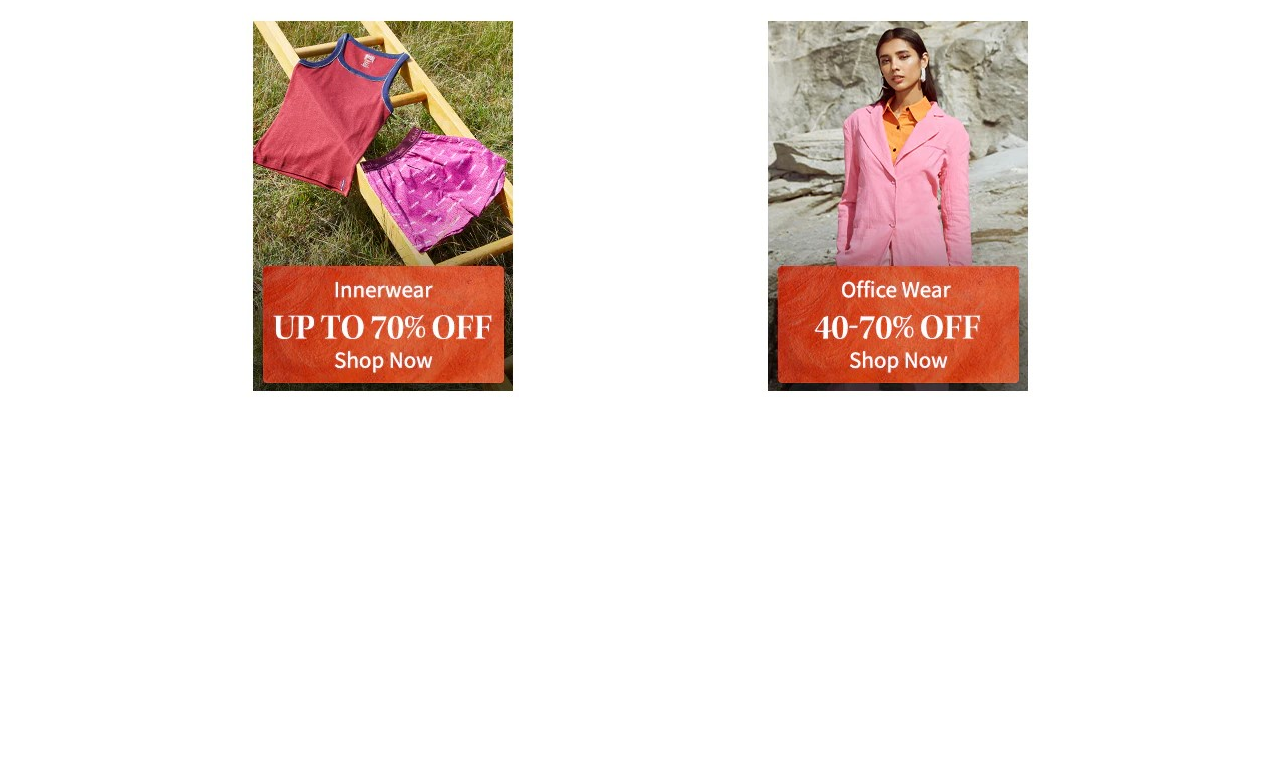
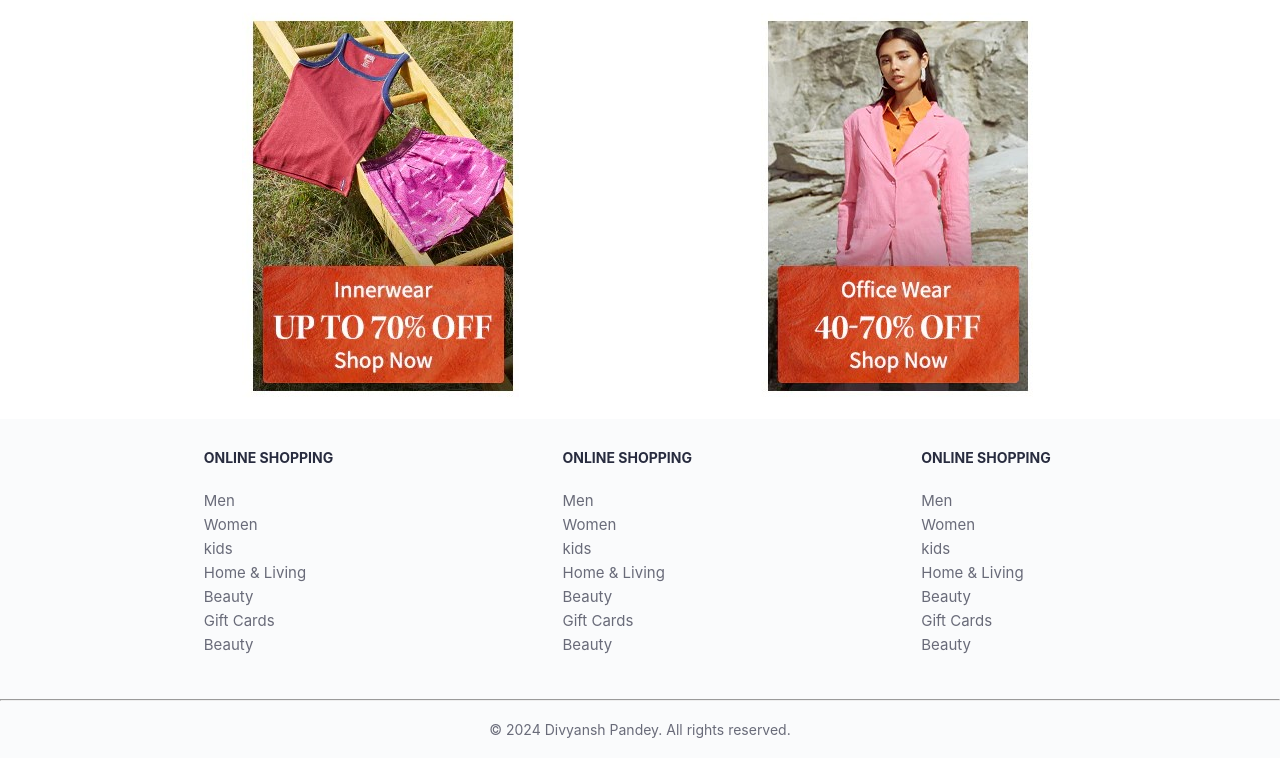
Before and after one commit to divyanshece/Myntra_Clone, a plain HTML site: page index.html in a window 1280 px wide. Shown: the part 3225-3983 px from the top of the page. Before the commit the page ends 3644 px from the top, so only its background shows below. Drawn offline with nearby package versions, Linux system fonts and the light colour scheme.

Commit message:
Final commit

```diff
--- a/index.html
+++ b/index.html
@@ -93,6 +93,48 @@
     <!-- ****************************************** Footer Section ************************************ -->
 
 
-    <footer></footer>
+    <footer>
+        <div class="footer_container">
+            <div class="footer_column">
+                <h3>ONLINE SHOPPING</h3>
+                <a href="#">Men</a>
+                <a href="#">Women</a>
+                <a href="#">kids</a>
+                <a href="#">Home & Living</a>
+                <a href="#">Beauty</a>
+                <a href="#">Gift Cards</a>
+                <a href="#">Beauty</a>
+            </div>
+
+            <div class="footer_column">
+                <h3>ONLINE SHOPPING</h3>
+                <a href="#">Men</a>
+                <a href="#">Women</a>
+                <a href="#">kids</a>
+                <a href="#">Home & Living</a>
+                <a href="#">Beauty</a>
+                <a href="#">Gift Cards</a>
+                <a href="#">Beauty</a>
+            </div>
+
+            <div class="footer_column">
+                <h3>ONLINE SHOPPING</h3>
+                <a href="#">Men</a>
+                <a href="#">Women</a>
+                <a href="#">kids</a>
+                <a href="#">Home & Living</a>
+                <a href="#">Beauty</a>
+                <a href="#">Gift Cards</a>
+                <a href="#">Beauty</a>
+            </div>
+        </div>
+
+        <hr>
+        <div class="copywright">
+            <p>&copy; 2024 Divyansh Pandey. All rights reserved.</p>
+        </div>
+
+
+    </footer>
 </body>
 </html>
--- a/style.css
+++ b/style.css
@@ -114,3 +114,41 @@ header {
 .sale_items {
     width: 250px;
 }
+
+/* ************************************************************** Footer Section ******************************************************************* */
+.footer_container {
+    padding: 30px 0px 40px 0px;
+    background: #FAFBFC;
+    display: flex;
+    justify-content: space-evenly;
+}
+.footer_column  {
+    display: flex;
+    flex-direction: column;
+    width: 155px;
+    padding-right: 20px;
+    justify-content: space-evenly;
+}
+
+.footer_column h3 {
+    color: #282c3f;
+    font-size: 14px;
+    margin-bottom: 25px;
+}
+.footer_column a  {
+    text-decoration: none;
+    color: #696b79;
+    font-size: 15px;
+    text-decoration: none;
+    padding-bottom: 5px;
+    cursor: pointer;
+    line-height: normal;
+}
+
+.copywright {
+    padding: 20px 0px;
+    text-align: center;
+    background: #FAFBFC;
+    color: #696b79;
+    font-size: 14px;
+}
```
